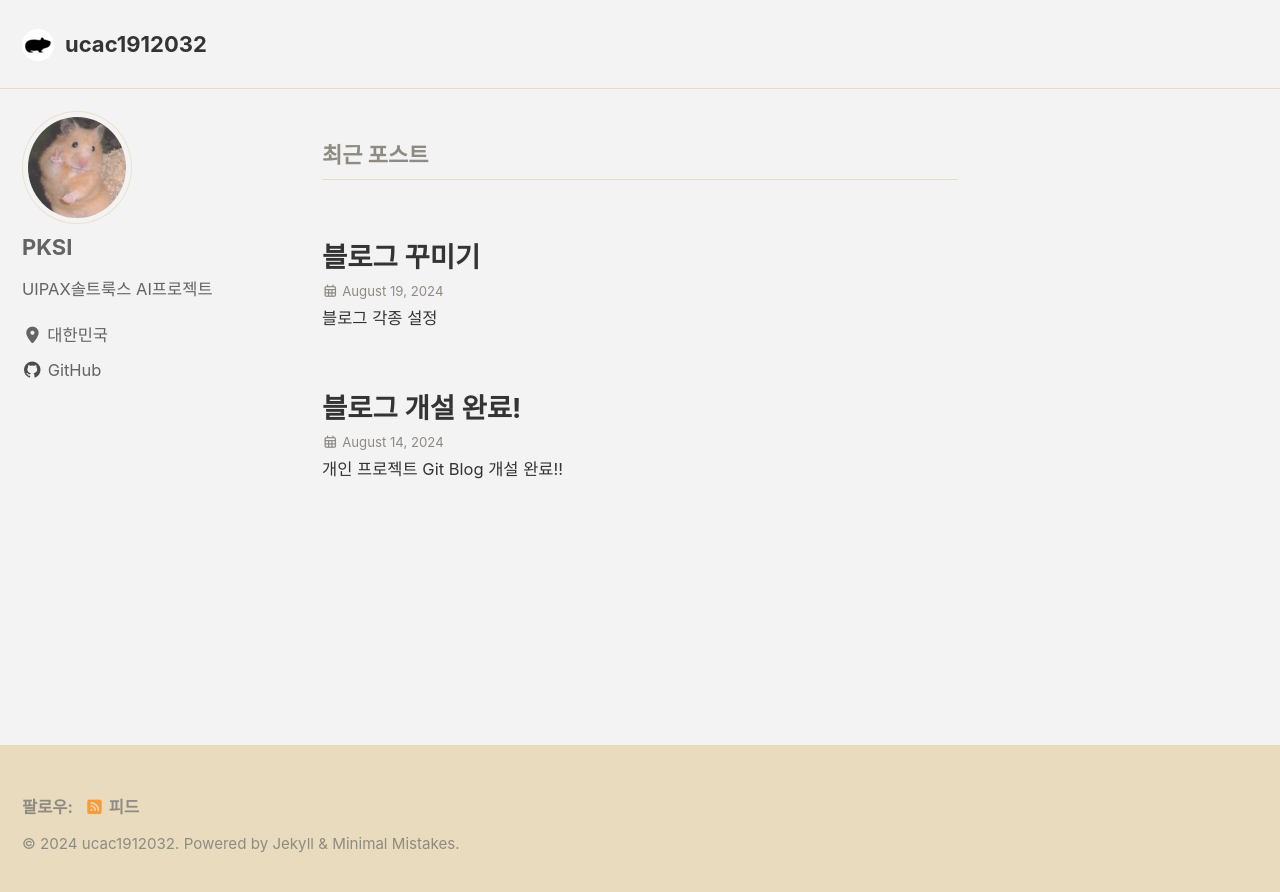
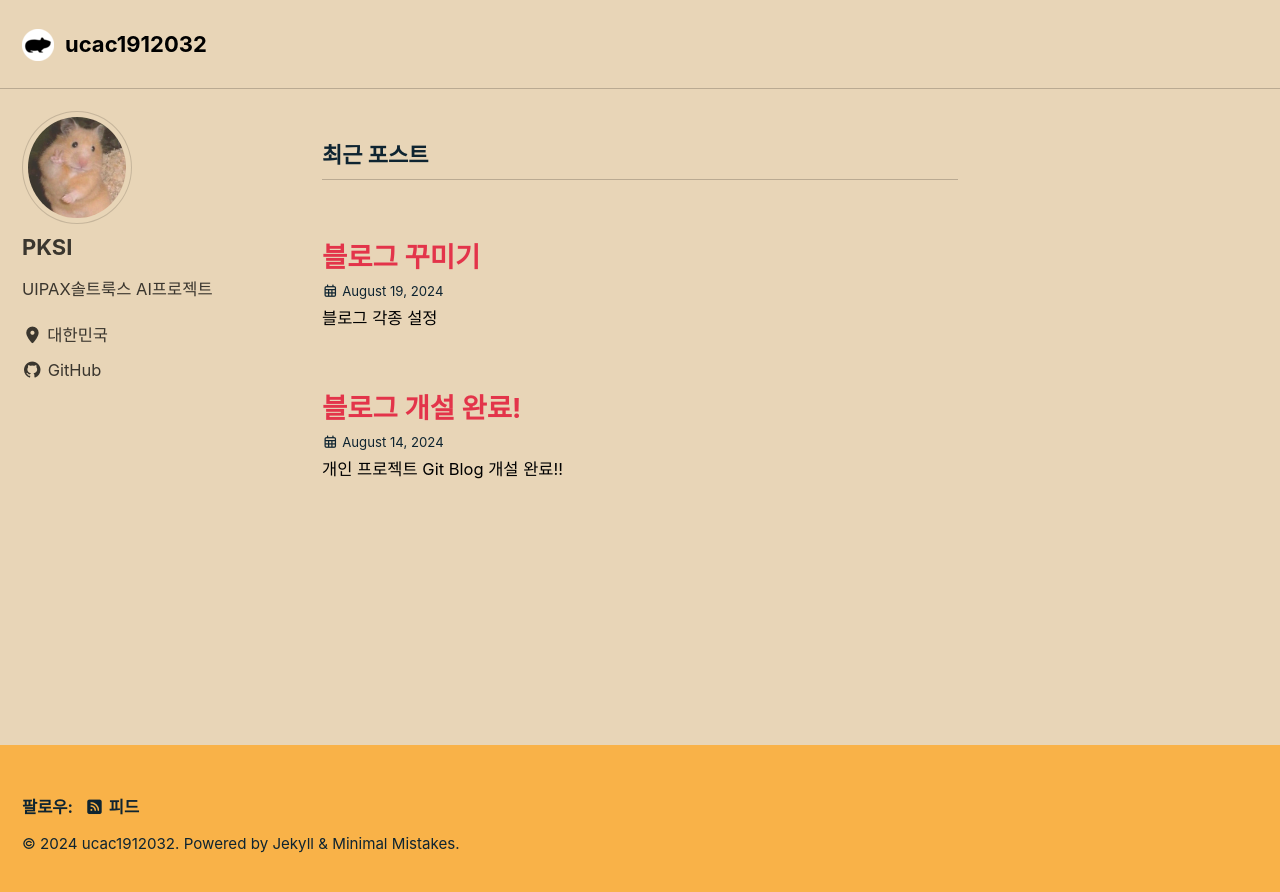
Before and after one commit to ucac1912032/ucac1912032.github.io, a Jekyll site: the page built from index.html, in a window 1280 px wide. Shown: the top 892 px of the page. Built offline with Jekyll 4.4.1, drawn with Linux system fonts in a browser that asks for light colours; cached includes are drawn as plain includes; the list of posts is cut into pages by our own code.

Commit message:
sunrise
sunrise

```diff
--- a/_config.yml
+++ b/_config.yml
@@ -12,7 +12,7 @@
 
 # theme                  : "minimal-mistakes-jekyll"
 # remote_theme           : "mmistakes/minimal-mistakes"
-minimal_mistakes_skin    : "dirt" # "air", "aqua", "contrast", "dark", "dirt", "neon", "mint", "plum", "sunrise"
+minimal_mistakes_skin    : "sunrise" # "air", "aqua", "contrast", "dark", "dirt", "neon", "mint", "plum", "sunrise"
 
 # Site Settings
 locale                   : "ko-KR"
```
